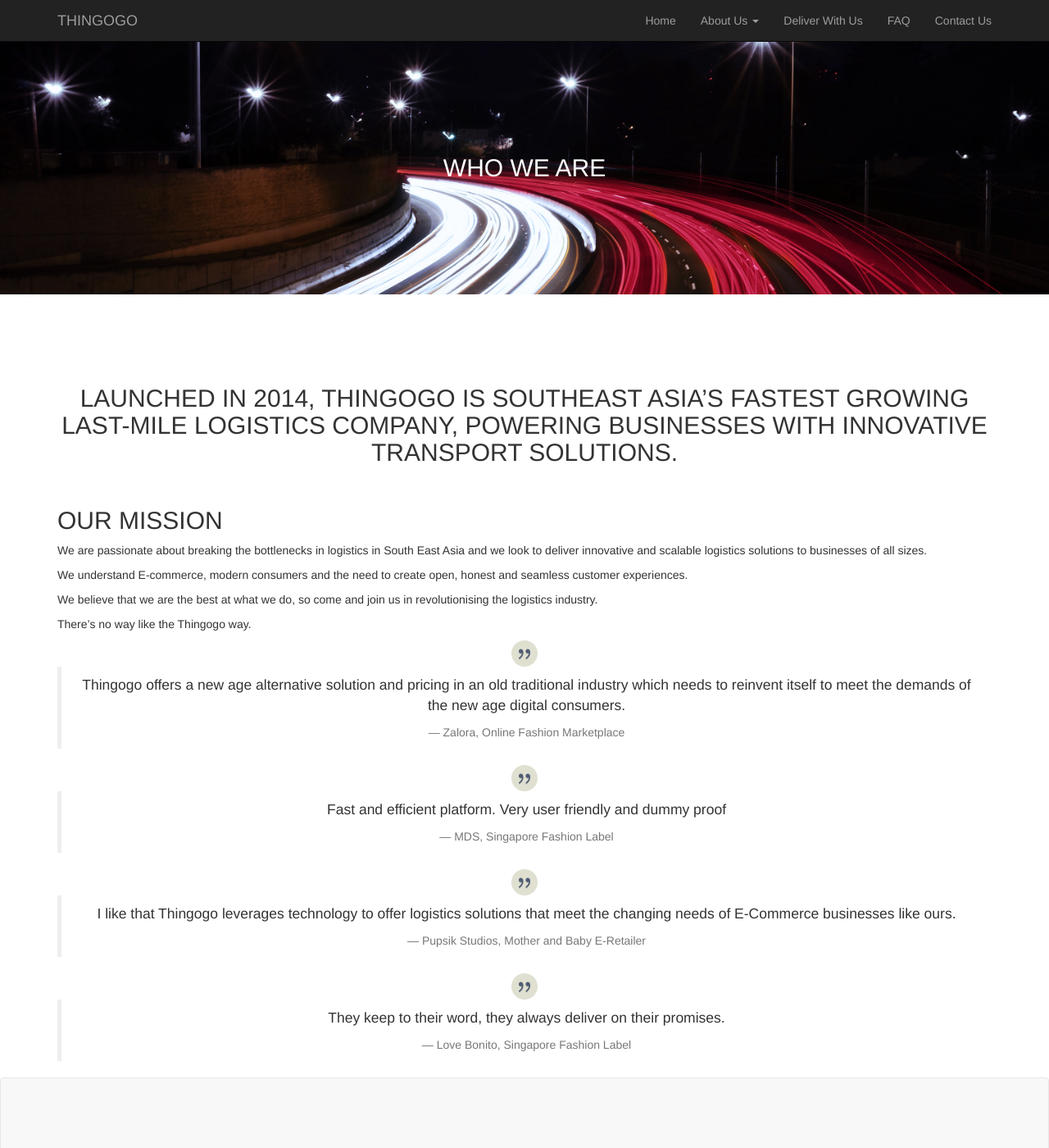
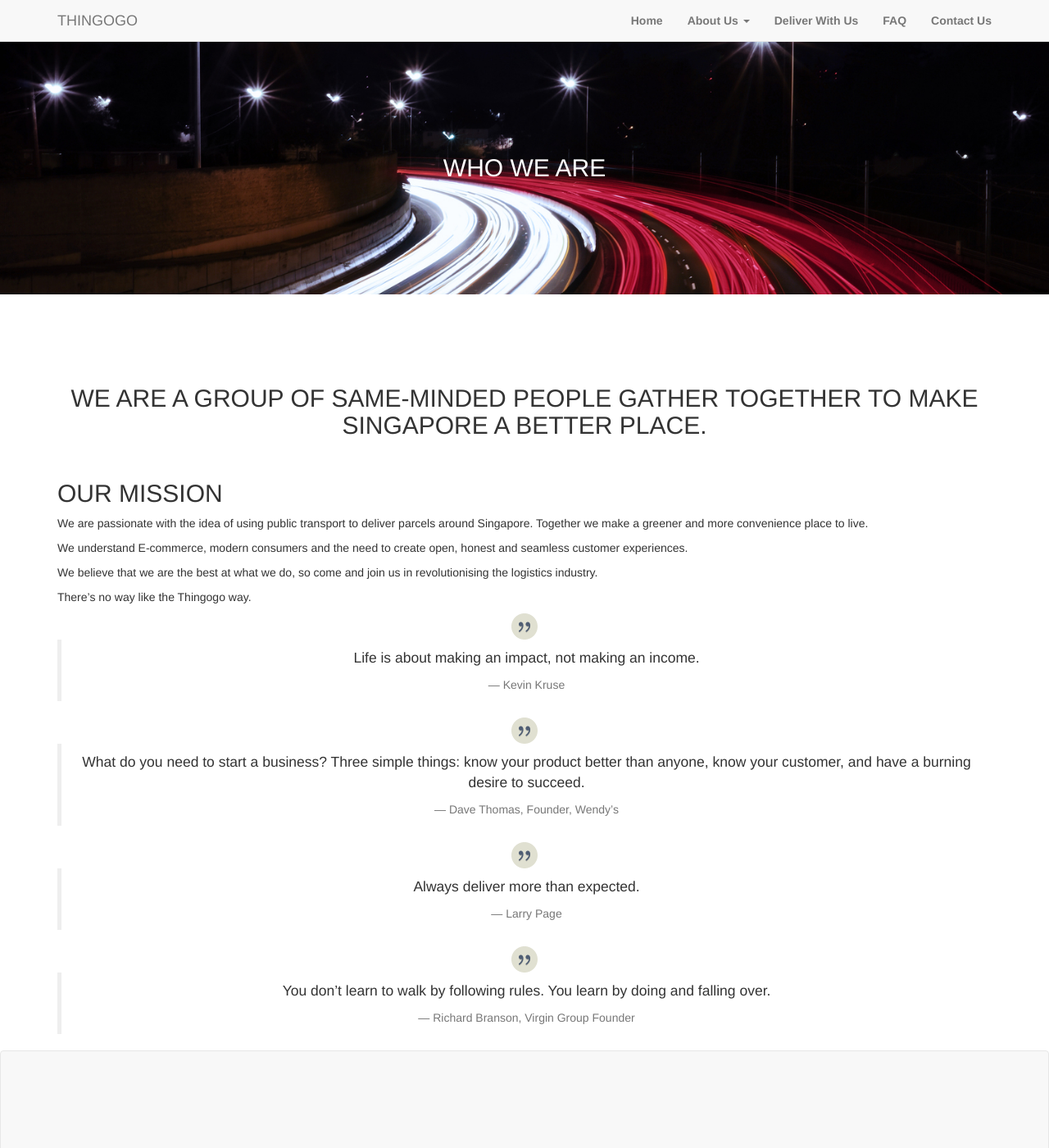
Before and after one commit to thingogo/thingogo.github.io, a Jekyll site: the page built from who-we-are.html, in a window 1280 px wide and 1400 px high. Shown: the whole window at 82% size. Built offline with Jekyll 4.4.1, drawn with Linux system fonts in a browser that asks for light colours.

Commit message:
update header and jumbotron

```diff
--- a/_includes/header.html
+++ b/_includes/header.html
@@ -1,5 +1,5 @@
 <header>
-    <div class="navbar navbar-fixed-top navbar-inverse">
+    <div class="navbar navbar-fixed-top navbar-default">
         <div class="container">
             <a href="/" class="navbar-brand">THINGOGO</a>
 
@@ -12,35 +12,35 @@
             <div class="collapse navbar-collapse navHeaderCollapse">
                 <ul class="nav navbar-nav navbar-right">
                     <li>
-                        <a href="/">Home</a>
+                        <a href="/"><b>Home</b></a>
                     </li>
                     <li class="dropdown">
                         <a href="#" class="dropdown-toggle" data-toggle="dropdown">
-                            About Us <b class="caret"></b>
+                            <b>About Us</b> <b class="caret"></b>
                         </a>
                         <ul class="dropdown-menu">
                             <li>
-                                <a href="/who-we-are">Who We Are</a>
+                                <a href="/who-we-are"><b>Who We Are</b></a>
                             </li>
                             <li>
-                                <a href="/our-team">Our Team</a>
+                                <a href="/our-team"><b>Our Team</b></a>
                             </li>
                             <li>
-                                <a href="/clients">Clients</a>
+                                <a href="/clients"><b>Clients</b></a>
                             </li>
                             <li>
-                                <a href="/careers">Careers</a>
+                                <a href="/careers"><b>Careers</b></a>
                             </li>
                         </ul>
                     </li>
                     <li>
-                        <a  href="/deliver-with-us">Deliver With Us</a>
+                        <a  href="/deliver-with-us"><b>Deliver With Us</b></a>
                     </li>
                     <li>
-                        <a href="/faq">FAQ</a>
+                        <a href="/faq"><b>FAQ</b></a>
                     </li>
                     <li>
-                        <a href="/contact-us" data-toggle="modal">Contact Us</a>
+                        <a href="/contact-us" data-toggle="modal"><b>Contact Us</b></a>
                     </li>
                 </ul>
             </div>
--- a/who-we-are.html
+++ b/who-we-are.html
@@ -22,14 +22,13 @@
         <br/>
         <br/>
         <h2 class="text-uppercase">
-            Launched in 2014, Thingogo is Southeast Asia’s fastest growing last-mile logistics company,
-            powering businesses with innovative transport solutions.
+            We are a group of same-minded people gather together to make Singapore a better place.
         </h2>
         <br/>
     </center>
     <h2 class="text-uppercase">Our Mission</h2>
     <p>
-        We are passionate about breaking the bottlenecks in logistics in South East Asia and we look to deliver innovative and scalable logistics solutions to businesses of all sizes.
+        We are passionate with the idea of using public transport to deliver parcels around Singapore. Together we make a greener and more convenience place to live.
     </p>
     <p>
         We understand E-commerce, modern consumers and the need to create open, honest and seamless customer experiences.
@@ -48,8 +47,8 @@
 
 
         <blockquote>
-            <p>Thingogo offers a new age alternative solution and pricing in an old traditional industry which needs to reinvent itself to meet the demands of the new age digital consumers.</p>
-            <footer>Zalora, Online Fashion Marketplace</footer>
+            <p>Life is about making an impact, not making an income.</p>
+            <footer>Kevin Kruse</footer>
         </blockquote>
 
 
@@ -57,8 +56,8 @@
 
 
         <blockquote>
-            <p>Fast and efficient platform. Very user friendly and dummy proof</p>
-            <footer>MDS, Singapore Fashion Label</footer>
+            <p>What do you need to start a business? Three simple things: know your product better than anyone, know your customer, and have a burning desire to succeed.</p>
+            <footer>Dave Thomas, Founder, Wendy’s</footer>
         </blockquote>
 
 
@@ -66,8 +65,8 @@
 
 
         <blockquote>
-            <p>I like that Thingogo leverages technology to offer logistics solutions that meet the changing needs of E-Commerce businesses like ours.</p>
-            <footer>Pupsik Studios, Mother and Baby E-Retailer</footer>
+            <p>Always deliver more than expected.</p>
+            <footer>Larry Page</footer>
         </blockquote>
 
 
@@ -75,8 +74,8 @@
 
 
         <blockquote>
-            <p>They keep to their word, they always deliver on their promises.</p>
-            <footer>Love Bonito, Singapore Fashion Label</footer>
+            <p>You don’t learn to walk by following rules. You learn by doing and falling over.</p>
+            <footer>Richard Branson, Virgin Group Founder</footer>
         </blockquote>
 
     </center>
```
Also changed, not shown: index.html (+10 -0 lines), 1 other file.
